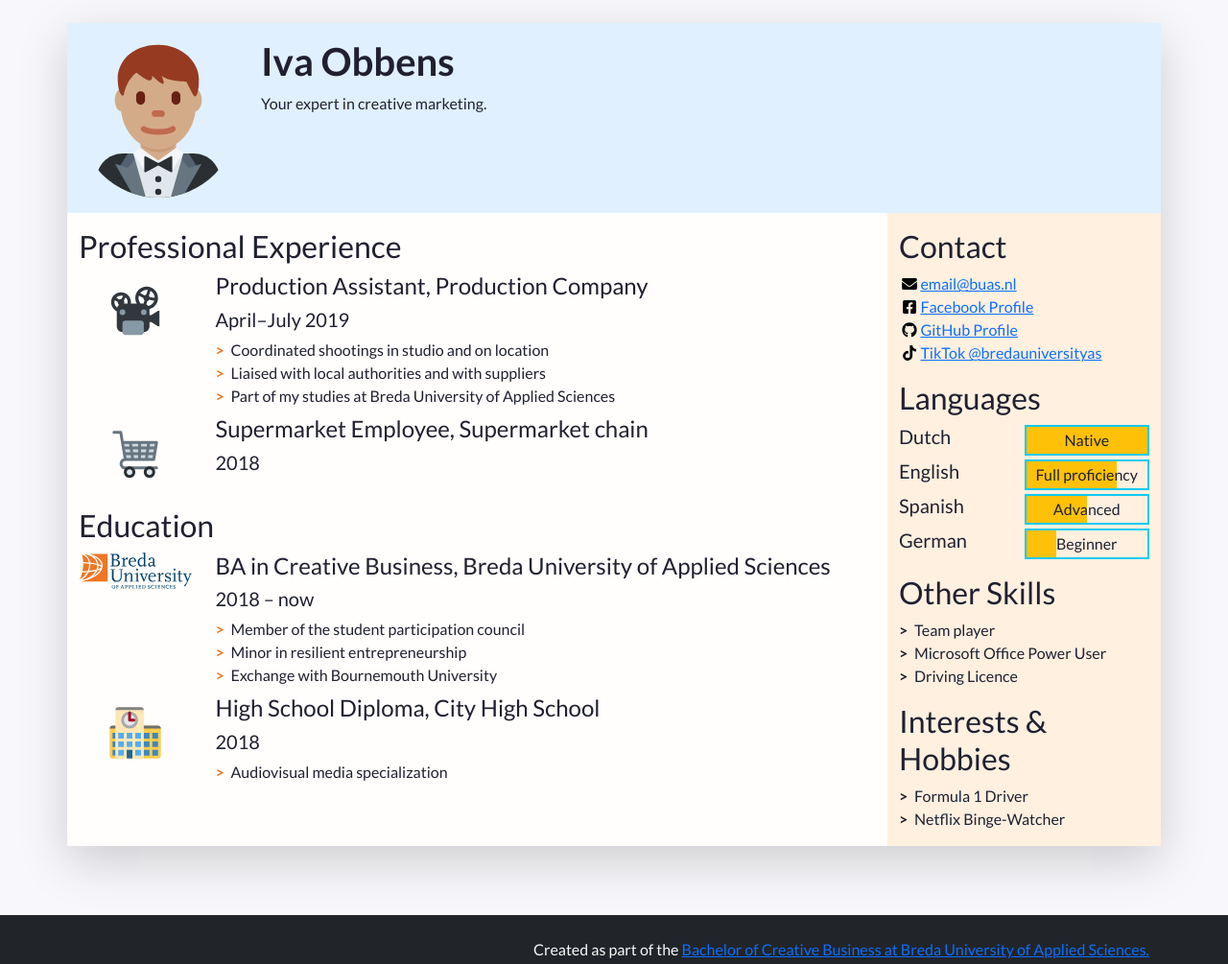
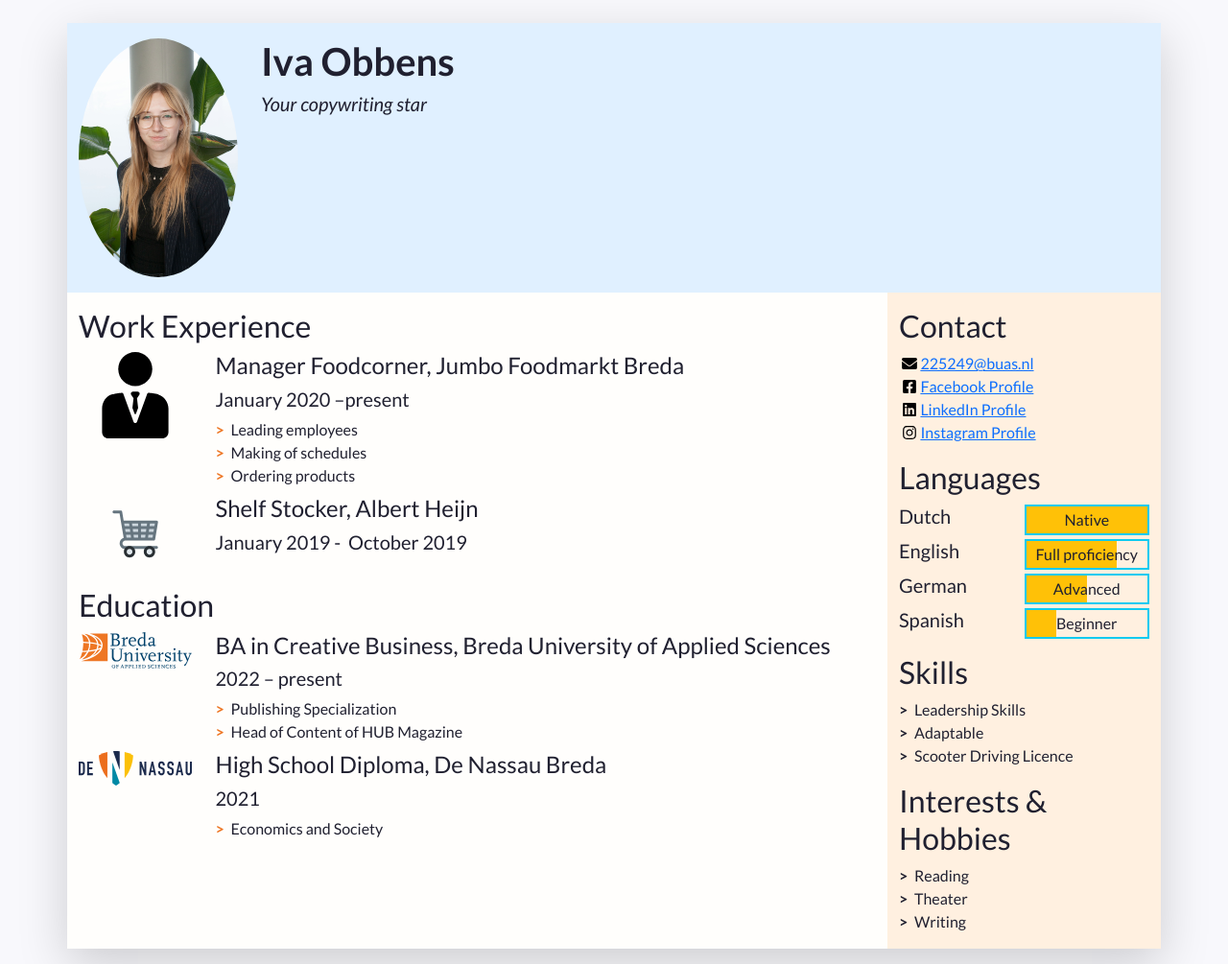
Before and after one commit to IvaObbens/prj4_cv, a plain HTML site: page index.html in a window 1280 px wide. Shown: the top 1005 px of the page at 96% size. Drawn offline with nearby package versions, Linux system fonts and the light colour scheme.

Commit message:
day_1
Changed all the content

```diff
--- a/index.html
+++ b/index.html
@@ -14,7 +14,7 @@
     <!-- Links to our additional CSS styles -->
     <link rel="stylesheet" href="css/styles.css">
 
-    <title>Firstname Lastname's Resumé</title>
+    <title>Iva Obbens' Resumé</title>
   </head>
   <!-- End of the head -->
 
@@ -43,14 +43,14 @@
             "w-100" makes sure the image takes the full width of the column it's in
             "rounded-circle" cuts a circle around the image
           -->
-          <img class="w-100 rounded-circle my-3" src="images/portrait.svg" alt="Portrait of Firstname Lastname" width="160">
+          <img class="w-100 rounded-circle my-3" src="images/image-1.jpg"  alt="Profile Picture">
         </div>
         <!--
           A container to wrap around your name and tagline. Full-width at small size, then columns of increasing size.
         -->
         <div class="col-12 col-sm-8 col-md-9 col-lg-10 my-3 header-content">
-          <h1 class="fw-bolder">Iva Obbens</h1
-<h5 class="fst-italic tagline">Your expert in creative marketing.</h5>
+		  <h1 class="fw-bolder">Iva Obbens</h1>
+<h5 class="fst-italic tagline">Your copywriting star</h5>
         </div>
       </header>
 
@@ -70,7 +70,7 @@
             <section> is yet another semantic element. The first one is for professional experience.
           -->
           <section class="my-3 biography-section">
-            <h2>Professional Experience</h2>
+            <h2>Work Experience</h2>
             <!--
               Each list item (li) in the unordered list (ul) below will be one job.
               "list-unstyled" is a class that hides the bullet points of a list.
@@ -81,16 +81,16 @@
               <li class="biography-item row mb-2">
                 <!-- We're using a grid inside a grid so we can align logos and text -->
                 <div class="logo-container col-3 col-sm-2 col-md-3 col-lg-2">
-                  <img class="biography-logo mw-100 d-block mx-auto" src="images/employers/projector.svg" alt="Company logo" width="80">
+                  <img class="biography-logo mw-100 d-block mx-auto" src="images/employers/manager.svg" alt="Company logo" width="90">
                 </div>
                 <div class="biography-contents col-9 col-sm-10 col-md-9 col-lg-10">
-                  <h4>Production Assistant, Production Company</h4>
-                  <h5>April&ndash;July 2019</h5>
+                  <h4>Manager Foodcorner, Jumbo Foodmarkt Breda</h4>
+                  <h5>January 2020 –present</h5>
                   <!-- Use the list below to talk about your achievements -->
                   <ul class="biography-details list-unstyled">
-                    <li>Coordinated shootings in studio and on location</li>
-                    <li>Liaised with local authorities and with suppliers</li>
-                    <li>Part of my studies at Breda University of Applied Sciences</li>
+                    <li>Leading employees&nbsp;</li>
+                    <li>Making of schedules</li>
+                    <li>Ordering products&nbsp;&nbsp;</li>
                   </ul>
                 </div>
               </li>
@@ -102,8 +102,8 @@
                   <img class="biography-logo mw-100 d-block mx-auto" src="images/employers/trolley.svg" alt="Company logo" width="80">
                 </div>
                 <div class="biography-contents col-9 col-sm-10 col-md-9 col-lg-10">
-                  <h4>Supermarket Employee, Supermarket chain</h4>
-                  <h5>2018</h5>
+                  <h4>Shelf Stocker, Albert Heijn&nbsp;</h4>
+                  <h5>January 2019 -&nbsp; October 2019</h5>
                   <!-- This entry doesn't have a list of achievements, but you can copy-paste the one from above -->
                 </div>
               </li>
@@ -124,12 +124,11 @@
                 </div>
                 <div class="biography-contents col-9 col-sm-10 col-md-9 col-lg-10">
                   <h4>BA in Creative Business, Breda University of Applied Sciences</h4>
-                  <h5>2018&nbsp;&ndash;&nbsp;now</h5>
+                  <h5>2022 – present</h5>
                   <!-- Use the list below to talk about minors, exchanges, extra-curricular activities. -->
                   <ul class="biography-details list-unstyled">
-                    <li>Member of the student participation council</li>
-                    <li>Minor in resilient entrepreneurship</li>
-                    <li>Exchange with Bournemouth University</li>
+                    <li>Publishing Specialization&nbsp;</li>
+                    <li>Head of Content of HUB Magazine</li>
                   </ul>
                 </div>
               </li>
@@ -137,13 +136,13 @@
               <!-- 2nd item in education -->
               <li class="biography-item row mb-2">
                 <div class="logo-container col-3 col-sm-2 col-md-3 col-lg-2">
-                  <img class="biography-logo mw-100 d-block mx-auto" src="images/schools/school.svg" alt="School logo" width="80">
+                  <img class="biography-logo mw-100 d-block mx-auto" src="images/schools/logo-nassau.svg" alt="School logo" width="300">
                 </div>
                 <div class="biography-contents col-9 col-sm-10 col-md-9 col-lg-10">
-                  <h4>High School Diploma, City High School</h4>
-                  <h5>2018</h5>
+                  <h4>High School Diploma, De Nassau Breda</h4>
+                  <h5>2021</h5>
                   <ul class="biography-details list-unstyled">
-                    <li>Audiovisual media specialization</li>
+                    <li>Economics and Society</li>
                   </ul>
                 </div>
               </li>
@@ -172,28 +171,27 @@
             -->
             <ul class="contact-list list-unstyled">
               <li class="contact-item">
-                <a class="d-flex align-items-center" href="mailto:email@buas.nl" target="_blank">
+                <a class="d-flex align-items-center" href="mailto:225249@buas.nl" target="_blank">
                   <img class="contact-icon" src="images/icons/envelope.svg" alt="Email">
-                  email@buas.nl
-                </a>
+                225249@buas.nl
+              </a>
               </li>
               <li class="contact-item">
-                <a class="d-flex align-items-center" href="https://facebook.com/" target="_blank">
+                <a class="d-flex align-items-center" href="https://www.facebook.com/iva.obbens/" target="_blank">
                   <img class="contact-icon" src="images/icons/facebook.svg" alt="Facebook">
                   Facebook Profile
                 </a>
               </li>
               <li class="contact-item">
-                <a class="d-flex align-items-center" href="https://github.com/" target="_blank">
-                  <img class="contact-icon" src="images/icons/github.svg" alt="LinkedIn">
-                  GitHub Profile
-                </a>
+                <a class="d-flex align-items-center" href="https://www.linkedin.com/in/iva-obbens-b2360625b/" target="_blank">
+                  <img class="contact-icon" src="images/icons/linkedin.svg" alt="LinkedIn">
+                LinkedIn Profile
+              </a>
               </li>
               <li class="contact-item">
-                <a class="d-flex align-items-center" href="https://www.tiktok.com/@bredauniversityas" target="_blank">
-                  <img class="contact-icon" src="images/icons/tiktok.svg" alt="Mobile Phone">
-                  TikTok @bredauniversityas
-                </a>
+                <a class="d-flex align-items-center" href="https://www.instagram.com/ivaobbens_/" target="_blank">
+                  <img class="contact-icon" src="images/icons/instagram.svg" alt="Mobile Phone">
+                Instagram Profile </a>
               </li>
             </ul>
           </section>
@@ -221,7 +219,7 @@
                 </div>
               </li>
               <li class="language-item d-flex mb-1">
-                <h5 class="language-name w-50">Spanish</h5>
+                <h5 class="language-name w-50">German</h5>
                 <div class="language-level w-50 border border-info border-2 position-relative">
                   <!-- The div below is a progress bar. Choose between w-25, w-50, w-75 and w-100 to show your level of fluency -->
                   <div class="language-progress position-absolute bg-warning h-100 w-50"></div>
@@ -229,7 +227,7 @@
                 </div>
               </li>
               <li class="language-item d-flex mb-1">
-                <h5 class="language-name w-50">German</h5>
+                <h5 class="language-name w-50">Spanish</h5>
                 <div class="language-level w-50 border border-info border-2 position-relative">
                   <!-- The div below is a progress bar. Choose between w-25, w-50, w-75 and w-100 to show your level of fluency -->
                   <div class="language-progress position-absolute bg-warning h-100 w-25"></div>
@@ -242,11 +240,11 @@
           <!-- End of contact details, moving on to other skills -->
 
           <section class="my-3 aside-section">
-            <h2>Other Skills</h2>
+            <h2>Skills</h2>
             <ul class="skill-list list-unstyled">
-              <li class="skill-item">Team player</li>
-              <li class="skill-item">Microsoft Office Power User</li>
-              <li class="skill-item">Driving Licence</li>
+              <li class="skill-item">Leadership Skills</li>
+              <li class="skill-item">Adaptable</li>
+              <li class="skill-item">Scooter Driving Licence</li>
             </ul>
           </section>
 
@@ -255,8 +253,9 @@
           <section class="my-3 aside-section">
             <h2>Interests &amp; Hobbies</h2>
             <ul class="skill-list list-unstyled">
-              <li class="skill-item">Formula 1 Driver</li>
-              <li class="skill-item">Netflix Binge-Watcher</li>
+              <li class="skill-item">Reading&nbsp;</li>
+              <li class="skill-item">Theater&nbsp;</li>
+              <li class="skill-item">Writing&nbsp;&nbsp;</li>
             </ul>
           </section>
 
```
Also changed, not shown: images/employers/manager.svg (added), images/image-1.jpg (added), images/schools/logo-nassau.svg (added), 3 other files.
